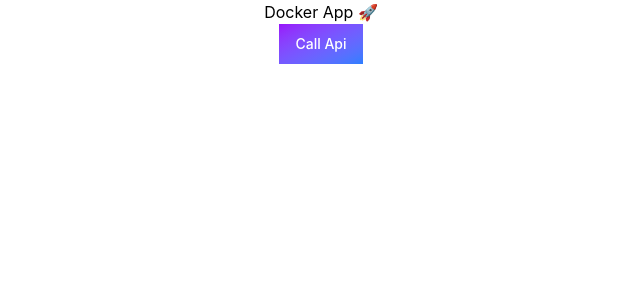
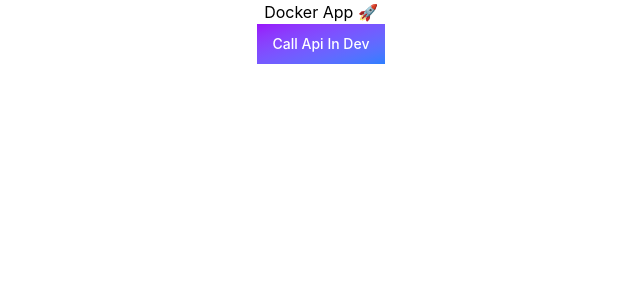
Before and after one commit to jagadeesh944078/docker-fullstack-app, a React app in the folder frontend/: page / in a window 1280 px wide. Shown: the top 300 px of the page, without its empty margins (319-959 px from the left). Built offline with nearby package versions, Linux system fonts and the light colour scheme; the HTML template or start-up script is replaced by a standard one.

Commit message:
auto deploy ci/cd

```diff
--- a/frontend/src/App.jsx
+++ b/frontend/src/App.jsx
@@ -12,7 +12,7 @@ const App = () => {
         type="button"
         class="text-white bg-gradient-to-br from-purple-600 to-blue-500 hover:bg-gradient-to-bl focus:ring-4 focus:outline-none focus:ring-blue-300 dark:focus:ring-blue-800 font-medium rounded-base text-sm px-4 py-2.5 text-center leading-5"
       >
-        Call Api
+        Call Api In Dev
       </button>
     </div>
   );
```
